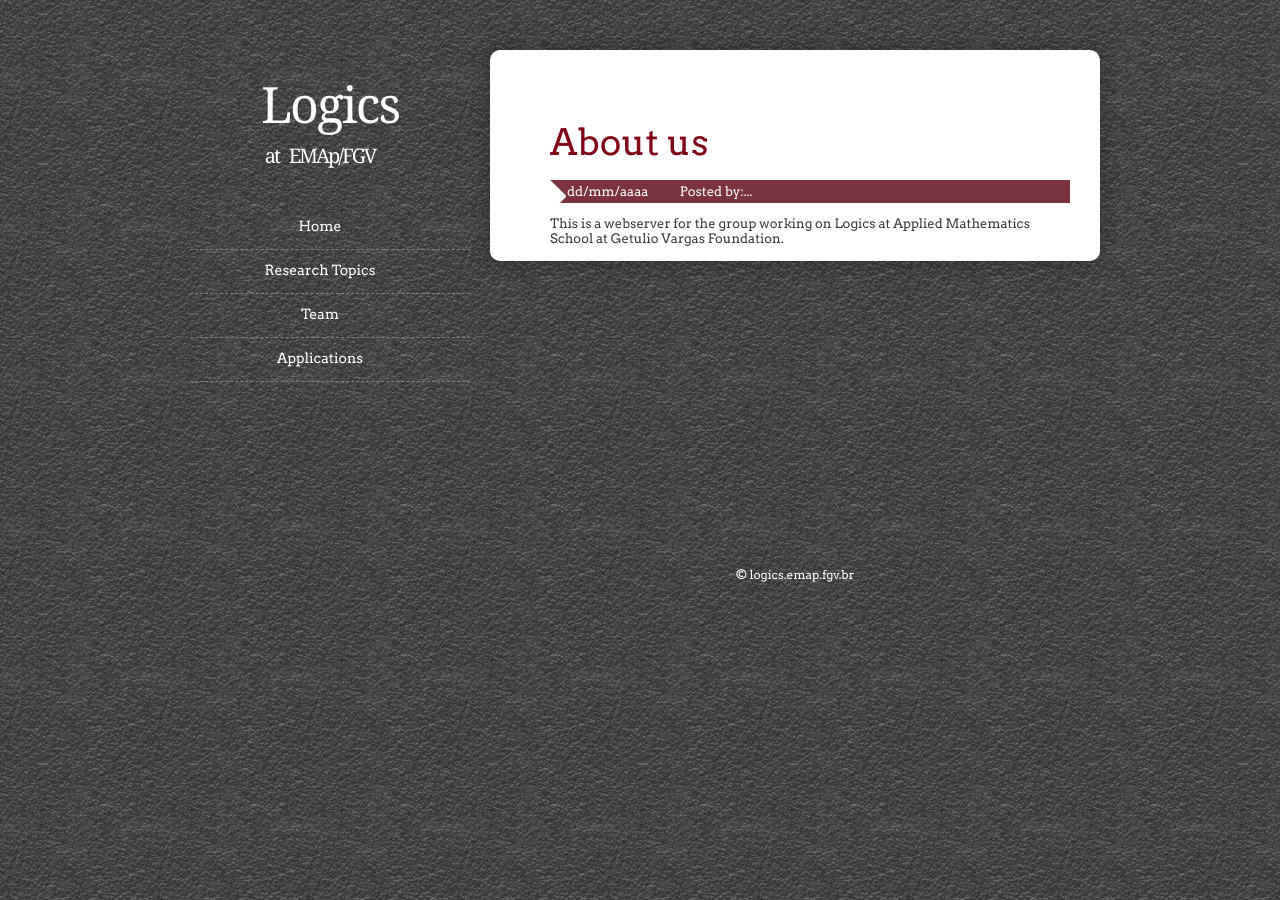
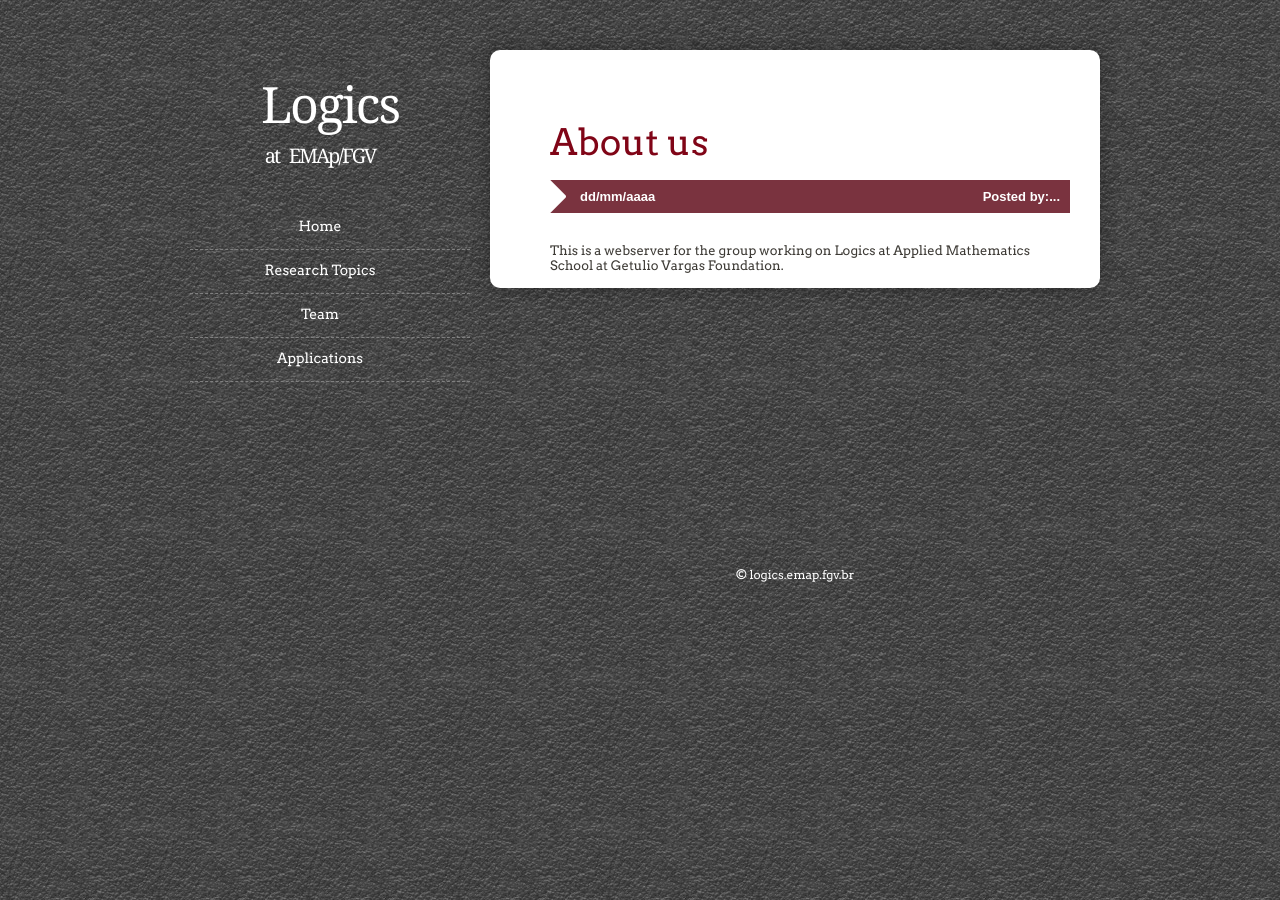
Before and after one commit to rfhaeusler/logics_website, a Jekyll site: the page built from index.html, in a window 1280 px wide. Built offline with Jekyll 4.4.1, drawn with Linux system fonts in a browser that asks for light colours; Markdown is read by kramdown in place of the engine named in the settings.

Commit message:
modificacoes meta dado

```diff
--- a/_layouts/default.html
+++ b/_layouts/default.html
@@ -13,7 +13,7 @@
 	  <div id="page-bgbtm">
 	    <div id="content">
               <h2>{{ page.title }}</h2><br>
-		<p style="background: url(images/img03.png) repeat; color: #FFFFFF;">&nbsp;&nbsp;&nbsp;&nbsp;&nbsp;&nbsp;<span class="date">{{ page.date}}</span>&nbsp;&nbsp;&nbsp;&nbsp;&nbsp;&nbsp;&nbsp;&nbsp;&nbsp;&nbsp;&nbsp;<span class="posted">Posted by:{{ page.posted_by}}</span></p>
+		<p class="meta" style="background: url(images/img03.png) repeat;"><span class="date">{{ page.date}}</span><span class="posted">Posted by:{{ page.posted_by}}</span></p>
 		{{ content }}
 	      </div>
 	      <!-- end #content -->
--- a/css/style.css
+++ b/css/style.css
@@ -282,26 +282,6 @@ box-shadow: 0px 0px 15px 5px rgba(0, 0, 0, .2);}
 	border: none;
 }
 
-/* Calendar */
-
-#calendar {
-}
-
-#calendar_wrap {
-	padding: 20px;
-}
-
-#calendar table {
-	width: 100%;
-}
-
-#calendar tbody td {
-	text-align: center;
-}
-
-#calendar #next {
-	text-align: right;
-}
 
 /* Footer */
 
@@ -326,3 +306,24 @@ box-shadow: 0px 0px 15px 5px rgba(0, 0, 0, .2);}
 	color: #FFFFFF;
         text-align: center;
 }
+
+/*meta*/
+.meta {
+	overflow: hidden;
+	background: url(images/img03.png) no-repeat left top;
+	margin-bottom: 30px;
+	padding: 5px 10px 5px 30px;
+	text-align: left;
+	font-family: Arial, Helvetica, sans-serif;
+	font-size: 13px;
+	font-weight: bold;
+	color: #FFFFFF;
+}
+
+.meta .date {
+	float: left;
+}
+
+.meta .posted {
+	float: right;
+}
```
Also changed, not shown: images/img03.png, 6 other files.
